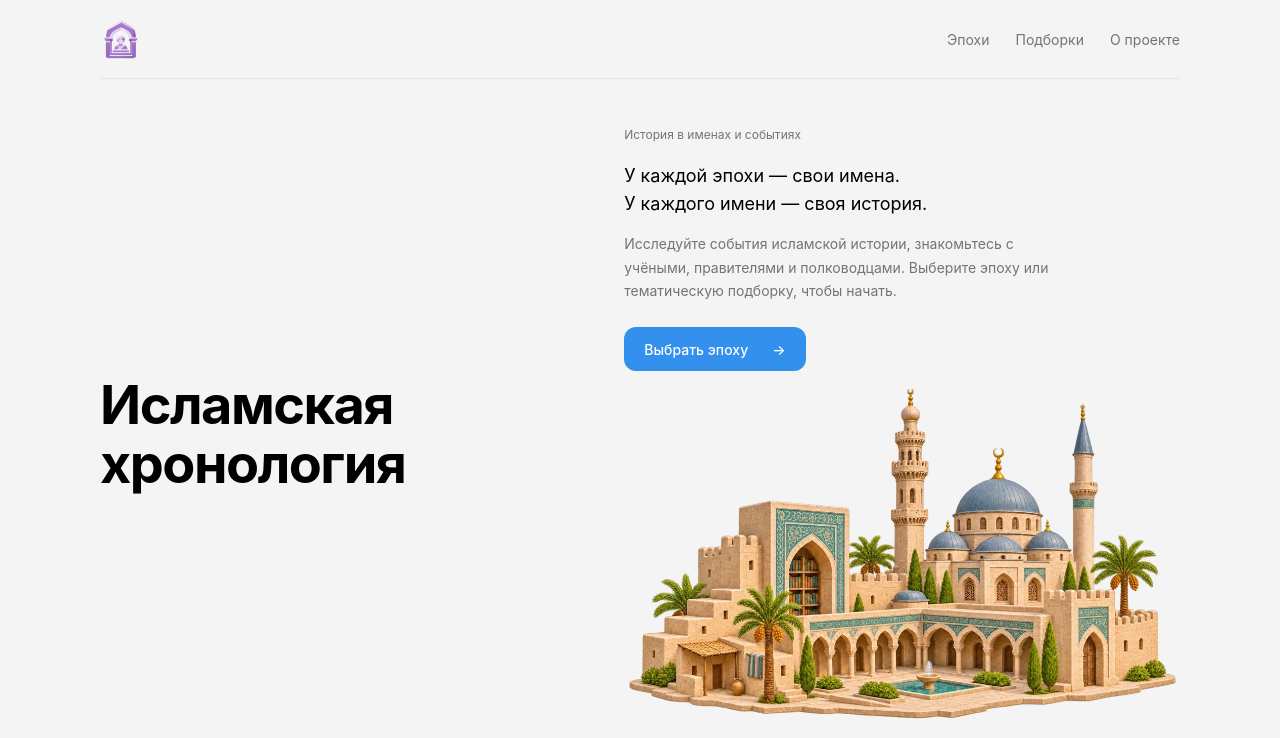
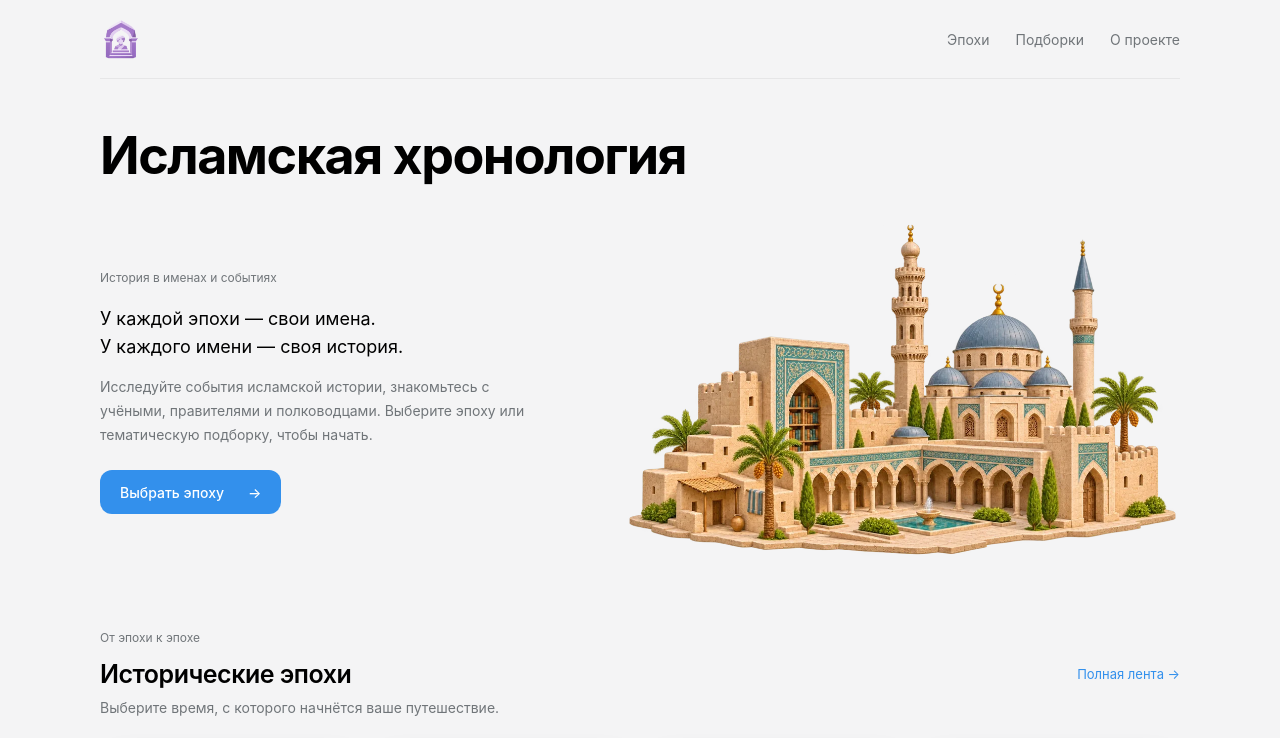
Before and after one commit to Nuruddin999/tarih, a Next.js app: page / in a window 1280 px wide. Shown: the top 738 px of the page. Built offline with nearby package versions, Linux system fonts and the light colour scheme.

Commit message:
Style homepage title and horizontal hero row

```diff
--- a/src/app/globals.css
+++ b/src/app/globals.css
@@ -1518,3 +1518,26 @@ body:has(.home-page) { background: #f4f4f5; color: #000; font-family: ui-rounded
  .epoch-timeline .event-card__toggle, .epoch-timeline__person h3 { font-size: 16px; }
  .epoch-timeline__person > .person { margin-left: -48px; }
 }
+
+
+/* Homepage title sits above the text and panorama row. */
+.home-hero { display: block; }
+.home-hero > h1 {
+  margin: 0 0 22px;
+  font-size: clamp(34px, 4.5vw, 52px);
+  line-height: 1.12;
+  letter-spacing: -1.5px;
+  font-weight: 650;
+}
+.home-hero__row {
+  display: grid;
+  grid-template-columns: 1fr 1.12fr;
+  align-items: center;
+  gap: 28px;
+}
+.home-hero__row .home-hero__art { min-width: 0; }
+@media (max-width: 700px) {
+  .home-hero > h1 { font-size: 40px; letter-spacing: -1px; margin-bottom: 18px; }
+  .home-hero__row { grid-template-columns: 1fr; gap: 20px; }
+  .home-hero__row .home-hero__art { width: 100%; max-width: 420px; justify-self: center; }
+}
```
